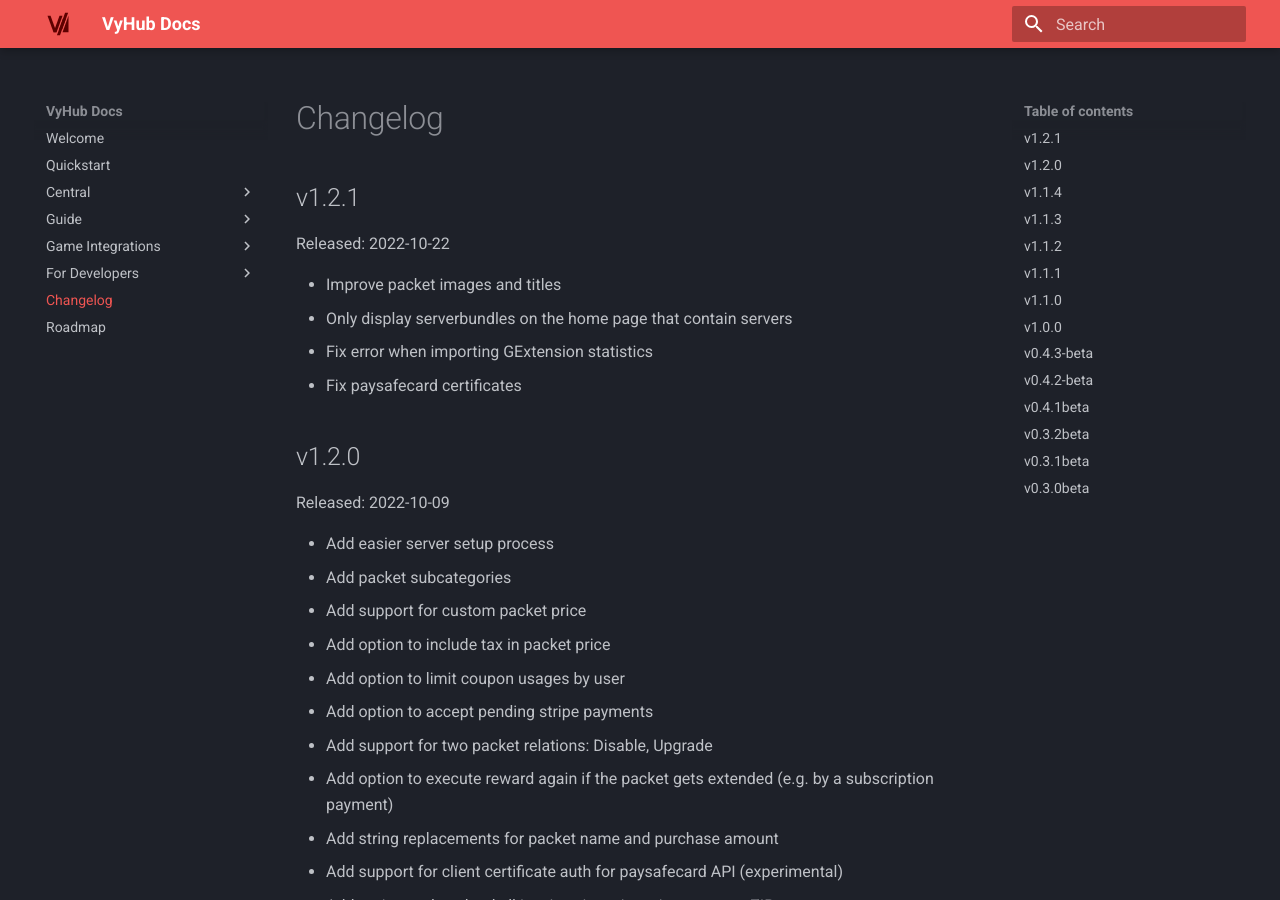
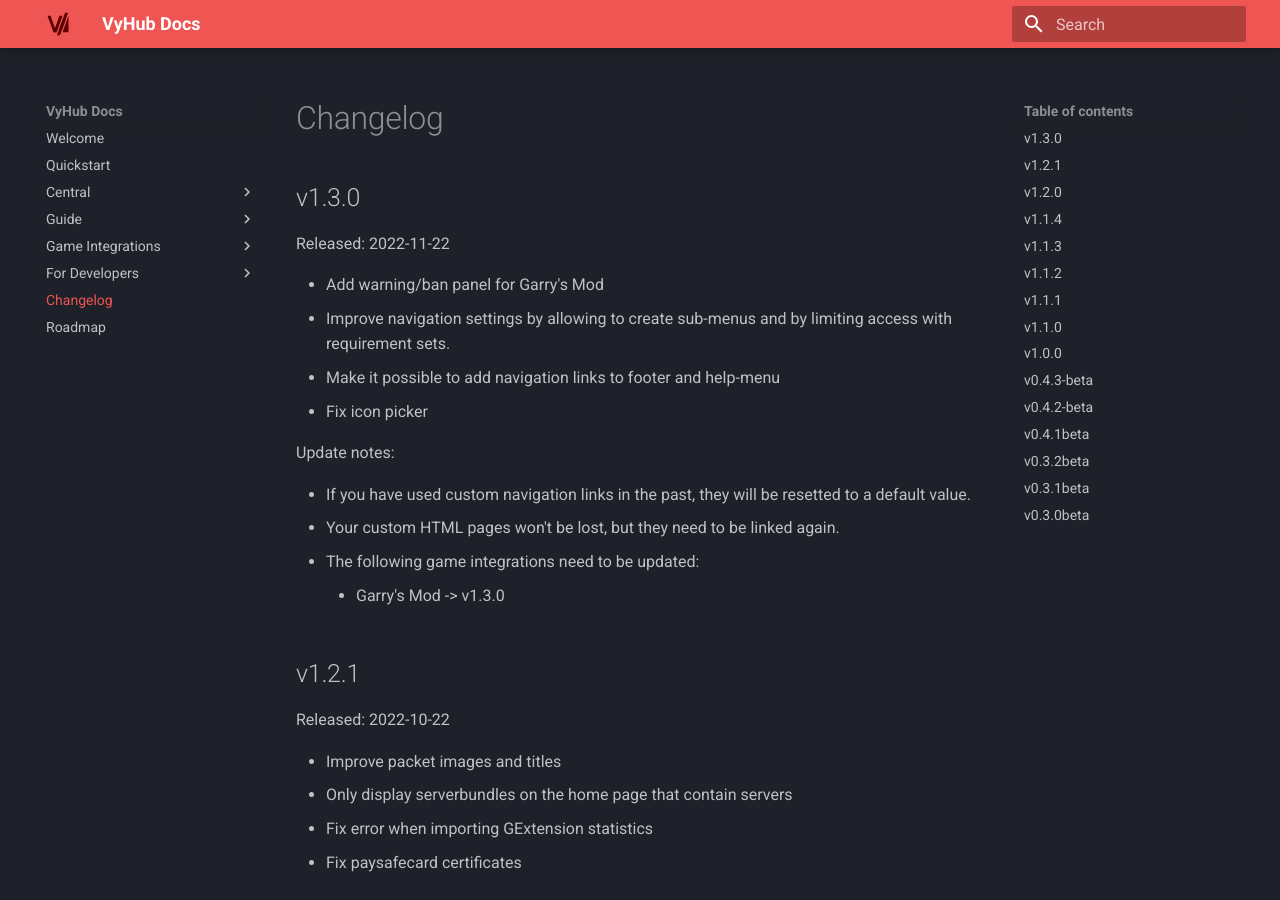
Before and after one commit to nyx-project/vyhub-documentation, an MkDocs documentation site: the page built from docs/changelog.md, in a window 1280 px wide and 900 px high. Built offline with MkDocs 1.6.1 and Material for MkDocs 9.7.7, drawn with Linux system fonts in a browser that asks for light colours; the version menu is left out.

Commit message:
Separate docs for navigation and html pages and add changelog

```diff
--- a/docs/changelog.md
+++ b/docs/changelog.md
@@ -1,4 +1,19 @@
 # Changelog
+
+## v1.3.0
+Released: 2022-11-22
+
+- Add warning/ban panel for Garry's Mod
+- Improve navigation settings by allowing to create sub-menus and by limiting access with requirement sets.
+- Make it possible to add navigation links to footer and help-menu
+- Fix icon picker
+
+Update notes:
+
+- If you have used custom navigation links in the past, they will be resetted to a default value.
+  - Your custom HTML pages won't be lost, but they need to be linked again.
+- The following game integrations need to be updated:
+    - Garry's Mod -> v1.3.0
 
 ## v1.2.1
 Released: 2022-10-22
```
Also changed, not shown: docs/guide/adverts.md (+7 -7 lines), docs/guide/api.md (+1 -1 lines), docs/guide/customizability.md (+11 -11 lines), docs/guide/html_pages.md (added, +19 -0 lines), docs/guide/navigation.md (+4 -15 lines).
